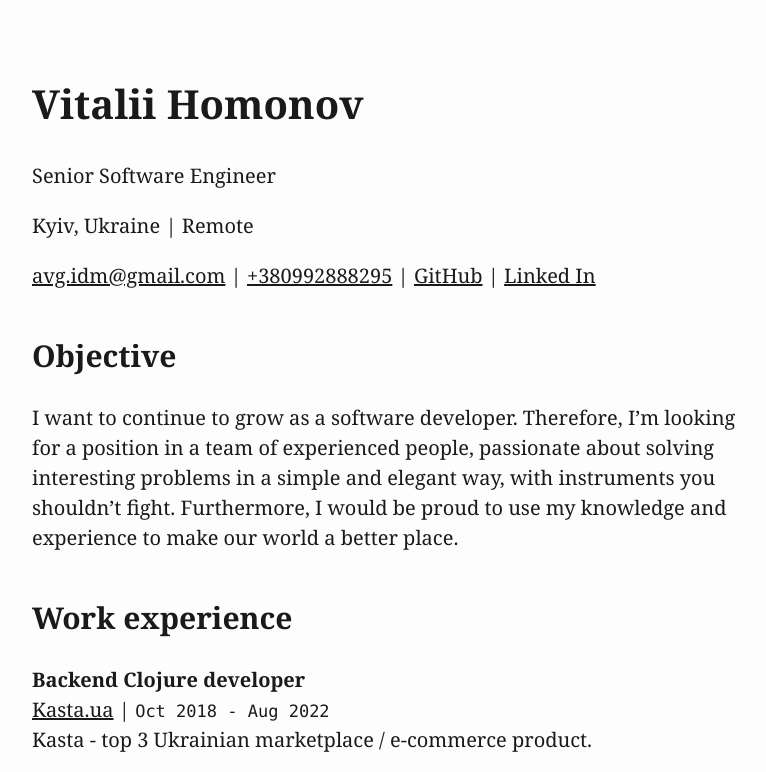
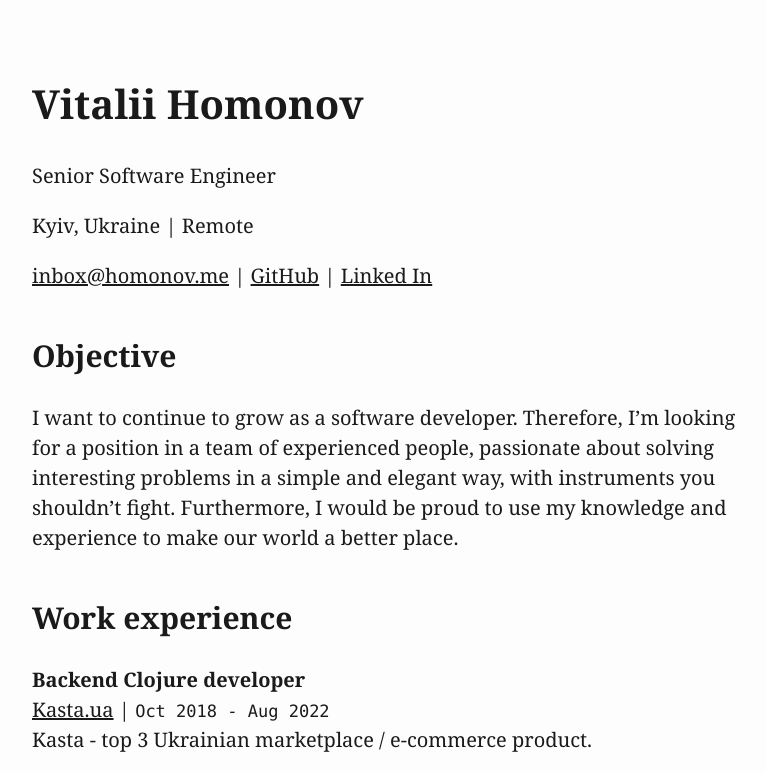
Before and after one commit to lavgl/cv, a plain HTML site: page out/index.html in a window 1280 px wide. Shown: the top 772 px of the page, without its empty margins (248-1014 px from the left). Drawn offline with Linux system fonts and the light colour scheme.

Commit message:
update contacts

```diff
--- a/out/index.html
+++ b/out/index.html
@@ -31,8 +31,7 @@
 <h1 id="vitalii-homonov">Vitalii Homonov</h1>
 <p>Senior Software Engineer</p>
 <p>Kyiv, Ukraine | Remote</p>
-<p><a href="mailto:avg.idm@gmail.com">avg.idm@gmail.com</a> |
-<a href="tel:+380992888295">+380992888295</a> |
+<p><a href="mailto:inbox@homonov.me">inbox@homonov.me</a> |
 <a href="https://github.com/lavgl"><i class="fab fa-github"></i>GitHub</a>
 | <a href="https://www.linkedin.com/in/vhomonov/">Linked In</a></p>
 <h2 id="objective">Objective</h2>
@@ -102,6 +101,6 @@ Institute”</p>
 <li>English: upper-intermediate</li>
 <li>Ukrainian: native</li>
 </ul>
-<p><br> Last updated: August 2022</p>
+<p><br> Last updated: September 2022</p>
 </body>
 </html>
```
Also changed, not shown: 1 other file.
